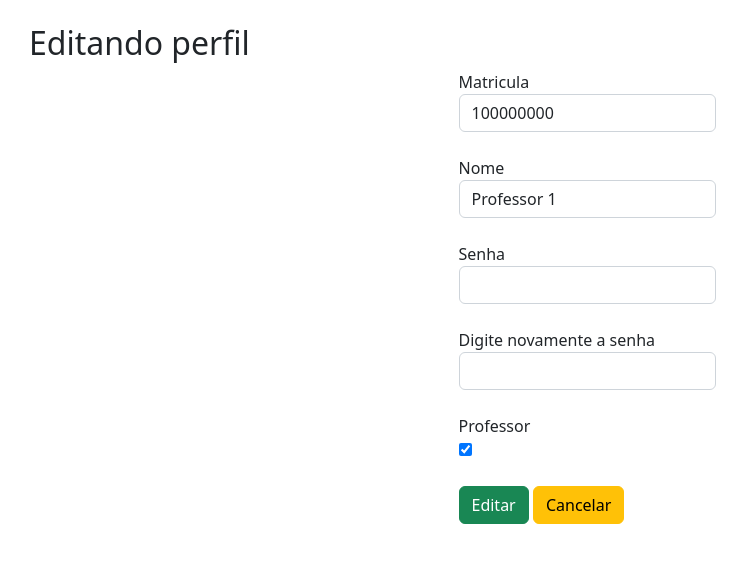
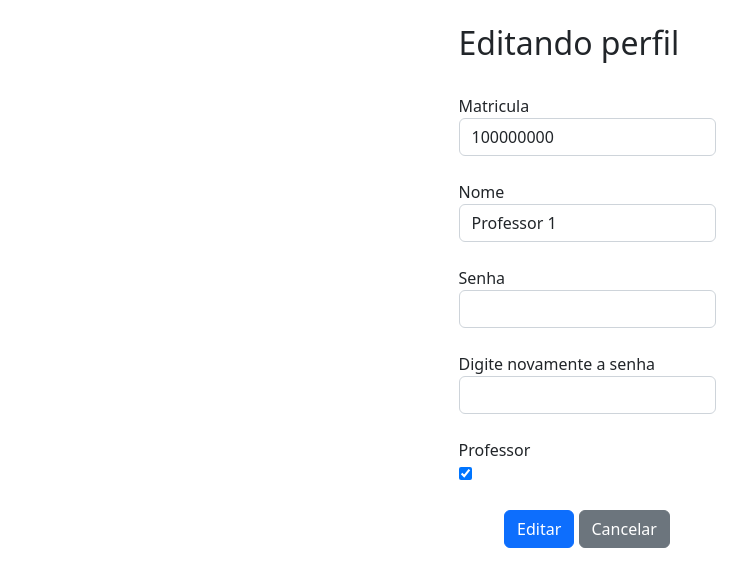
Before and after one commit to oseias-romeiro/ePresence, a Flask app: page /account/profile in a window 1280 px wide. Shown: the part 56-643 px from the top of the page, without its empty margins (53-800 px from the left). Run offline with Flask 3, Linux system fonts and the light colour scheme; a user stored in the database is signed in.

Commit message:
profile screen style updated

```diff
--- a/templates/account/profile.html
+++ b/templates/account/profile.html
@@ -1,10 +1,11 @@
 {% extends "base.html" %}
 
 {% block content %}
-    <h2>{% block title %}Editando{% endblock %} perfil</h2>
 
     <div class="d-flex justify-content-center">
-        <form method="post" autocomplete="off" style="max-width: 350px;">
+        <form method="post" autocomplete="off" style="max-width: 500px;">
+            <h2>{% block title %}Editando{% endblock %} perfil</h2>
+            <br>
             {{ form.csrf_token }}
 
             {{ form.matricula.label }}<br>
@@ -23,10 +24,13 @@
             {{ form.professor }}<br>
 
             <br>
-            <button class="btn btn-success" type="submit">Editar</button>
-            <a href="/account/home">
-                <button class="btn btn-warning" type="button" class="btn-cancel">Cancelar</button>
-            </a>
+            <div style="text-align: center;">
+                <button class="btn btn-primary" type="submit">Editar</button>
+                <a href="/">
+                    <button class="btn btn-secondary" type="button" class="btn-cancel">Cancelar</button>
+                </a>
+                <br>
+            </div>
         </form>
     </div>
 
```
